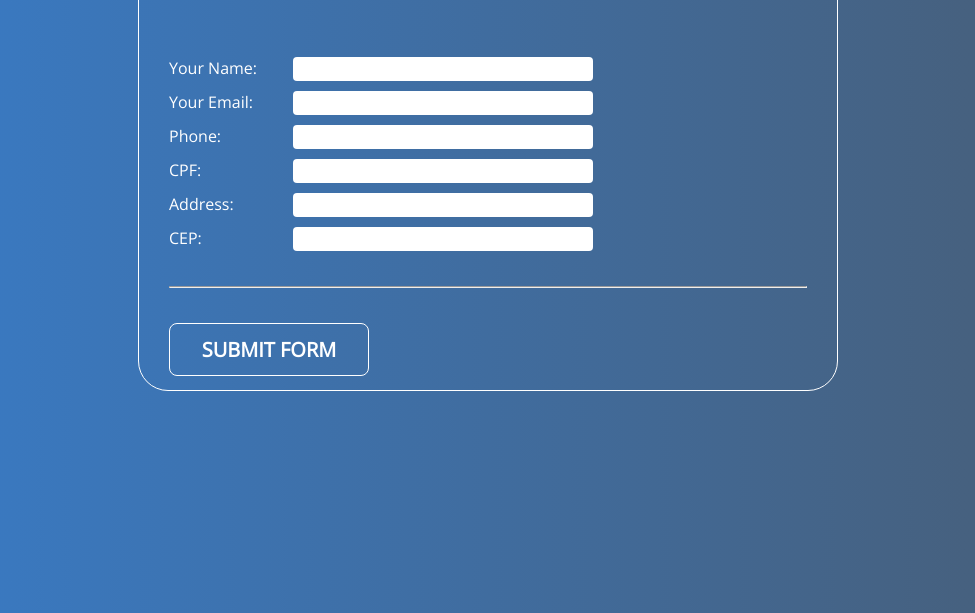
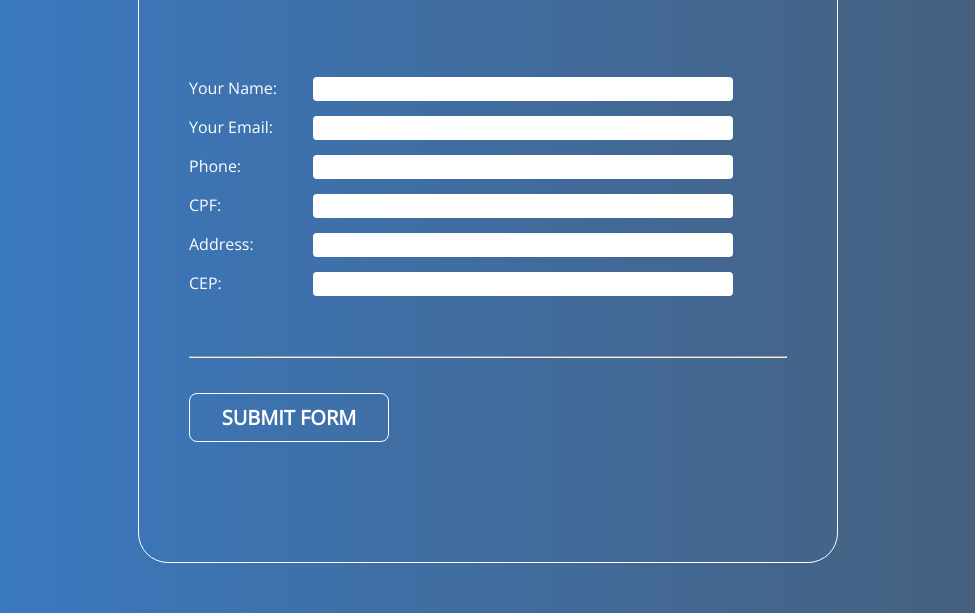
Before and after one commit to roxzera/exercicios-ebac, a plain HTML site: page index.html in a window 1280 px wide. Shown: the part 187-800 px from the top of the page, without its empty margins (152-1127 px from the left). Drawn offline with nearby package versions, Linux system fonts and the light colour scheme.

Commit message:
mexendo na distancia

```diff
--- a/style.css
+++ b/style.css
@@ -12,8 +12,9 @@
     margin: 50px auto;
     border: white solid 1px;
     border-radius: 30px;
-    padding: 30px;
-    height: 66vh;
+    padding: 50px;
+    height: 100vh;
+    max-height: 700px;
 }
 
 header {
@@ -35,12 +36,12 @@ form {
 }
 
 .colum {
-    margin-bottom: 10px;
+    margin-bottom: 15px;
 }
 
 form input {
     color: black;
-    max-width: 300px;
+    max-width: 420px;
     width: 100%;
     /* margin-left: 60px; */
     padding: 3px;
@@ -56,7 +57,7 @@ form label {
 form button {
     font-size: 20px;
     max-width: 200px;
-    padding: 12px 0;
+    padding: 10px 0;
     font-weight: bold;
     text-transform: uppercase;
     border-radius: 8px;
@@ -67,11 +68,11 @@ form button {
 }
 
 #cep {
-    margin-bottom: 10px;
+    margin-bottom: 15px;
 }
 
 .g-recaptcha {
-    margin-bottom: 15px;
+    margin-bottom: 30px;
 }
 
 hr {
```
